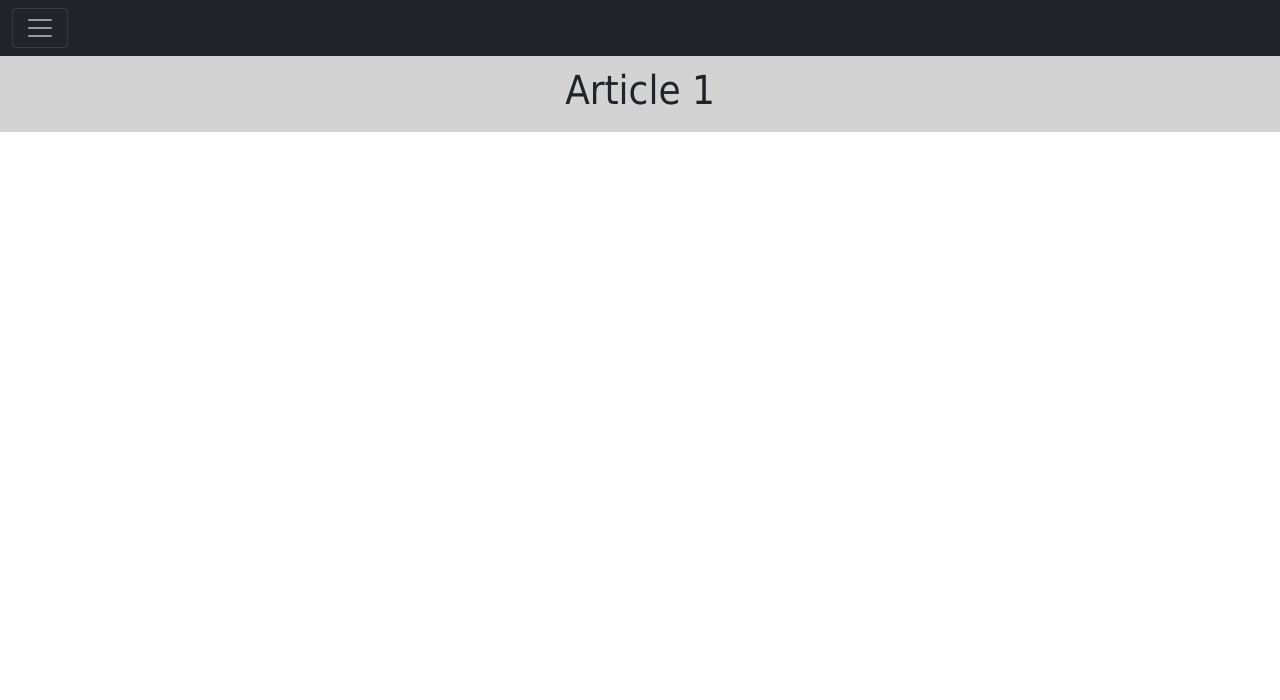
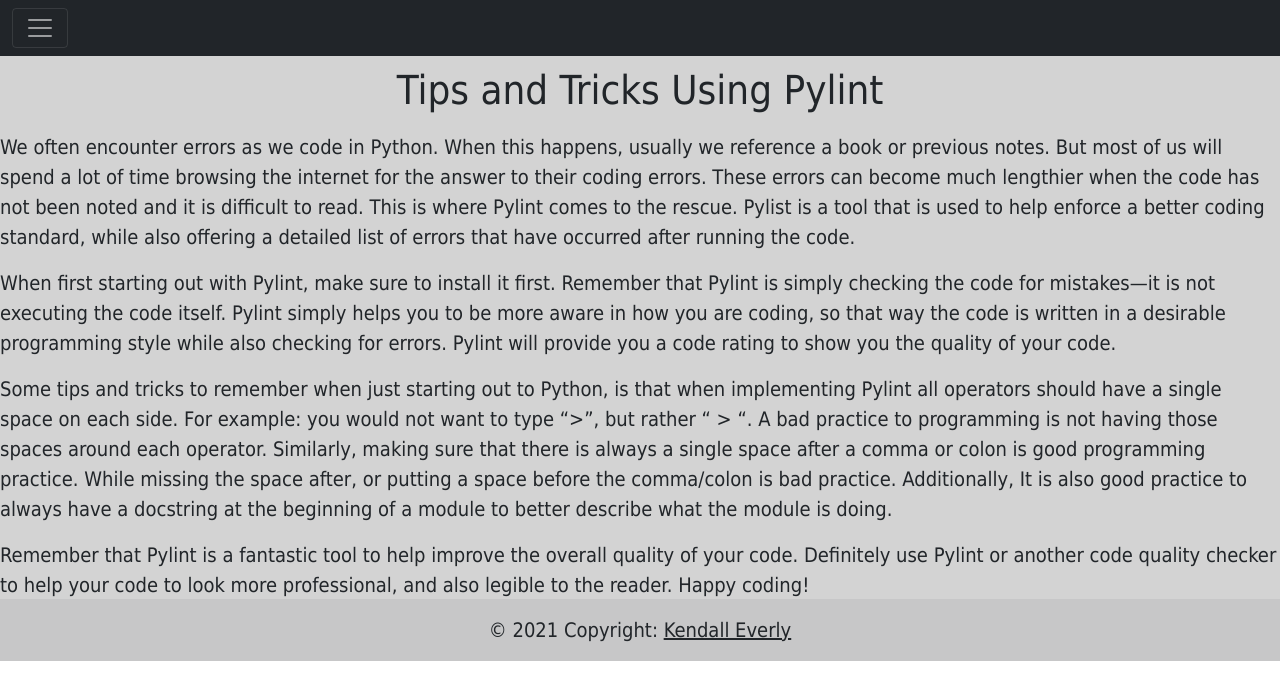
Before and after one commit to KendallEverly/Project1, a plain HTML site: page public_html/article1.html in a window 1280 px wide. Drawn offline with nearby package versions, Linux system fonts and the light colour scheme.

Commit message:
add article 1 body

```diff
--- a/public_html/article1.html
+++ b/public_html/article1.html
@@ -5,7 +5,7 @@
     <meta name="viewport" content="width=device-width, initial-scale=1">
     <link href="https://cdn.jsdelivr.net/npm/bootstrap@5.1.3/dist/css/bootstrap.min.css" rel="stylesheet" integrity="sha384-1BmE4kWBq78iYhFldvKuhfTAU6auU8tT94WrHftjDbrCEXSU1oBoqyl2QvZ6jIW3" crossorigin="anonymous">
     <link rel="stylesheet" href="css/style.css">
-    <title>Article 1</title>
+    <title>History of the Internet Project Home</title>
 </head>
 <body>
 <nav class="navbar navbar-dark bg-dark">
@@ -25,14 +25,42 @@
                     <a class="nav-link" href="future.html">The Future</a>
                 </li>
                 <li class="nav-item">
-                    <a class="nav-link active" aria-current="page" href="article1.html">Article 1</a>
+                    <a class="nav-link" href="article1.html">Article 1</a>
                 </li>
+            </ul>
             </ul>
         </div>
     </div>
 </nav>
-<div class="title">
-    <h1>Article 1</h1>
+<div>
+    <div class="title">
+        <h1>Tips and Tricks Using Pylint</h1>
+    </div>
+    <div class="box">
+    <p>
+        We often encounter errors as we code in Python. When this happens, usually we reference a book or previous notes. But most of us will spend a lot of time browsing the internet for the answer to their coding errors. These errors can become much lengthier when the code has not been noted and it is difficult to read. This is where Pylint comes to the rescue. Pylist is a tool that is used to help enforce a better coding standard, while also offering a detailed list of errors that have occurred after running the code.
+    </p>
+    <p>
+        When first starting out with Pylint, make sure to install it first. Remember that Pylint is simply checking the code for mistakes—it is not executing the code itself. Pylint simply helps you to be more aware in how you are coding, so that way the code is written in a desirable programming style while also checking for errors. Pylint will provide you a code rating to show you the quality of your code.
+    </p>
+    <p>
+        Some tips and tricks to remember when just starting out to Python, is that when implementing Pylint all operators should have a single space on each side. For example: you would not want to type “>”, but rather “ > “. A bad practice to programming is not having those spaces around each operator. Similarly, making sure that there is always a single space after a comma or colon is good programming practice. While missing the space after, or putting a space before the comma/colon is bad practice. Additionally, It is also good practice to always have a docstring at the beginning of a module to better describe what the module is doing.
+    </p>
+    <p>
+        Remember that Pylint is a fantastic tool to help improve the overall quality of your code. Definitely use Pylint or another code quality checker to help your code to look more professional, and also legible to the reader. Happy coding!
+    </p>
+    </div>
+</div>
+<script src="https://cdn.jsdelivr.net/npm/bootstrap@5.1.3/dist/js/bootstrap.bundle.min.js" integrity="sha384-ka7Sk0Gln4gmtz2MlQnikT1wXgYsOg+OMhuP+IlRH9sENBO0LRn5q+8nbTov4+1p" crossorigin="anonymous"></script>
+<div class="footer">
+    <footer class="bg-light text-center text-lg-start">
+        <!-- Copyright -->
+        <div class="text-center p-3" style="background-color: rgba(0, 0, 0, 0.2);">
+            © 2021 Copyright:
+            <a class="text-dark" >Kendall Everly</a>
+        </div>
+        <!-- Copyright -->
+    </footer>
 </div>
 </body>
 </html>
```
